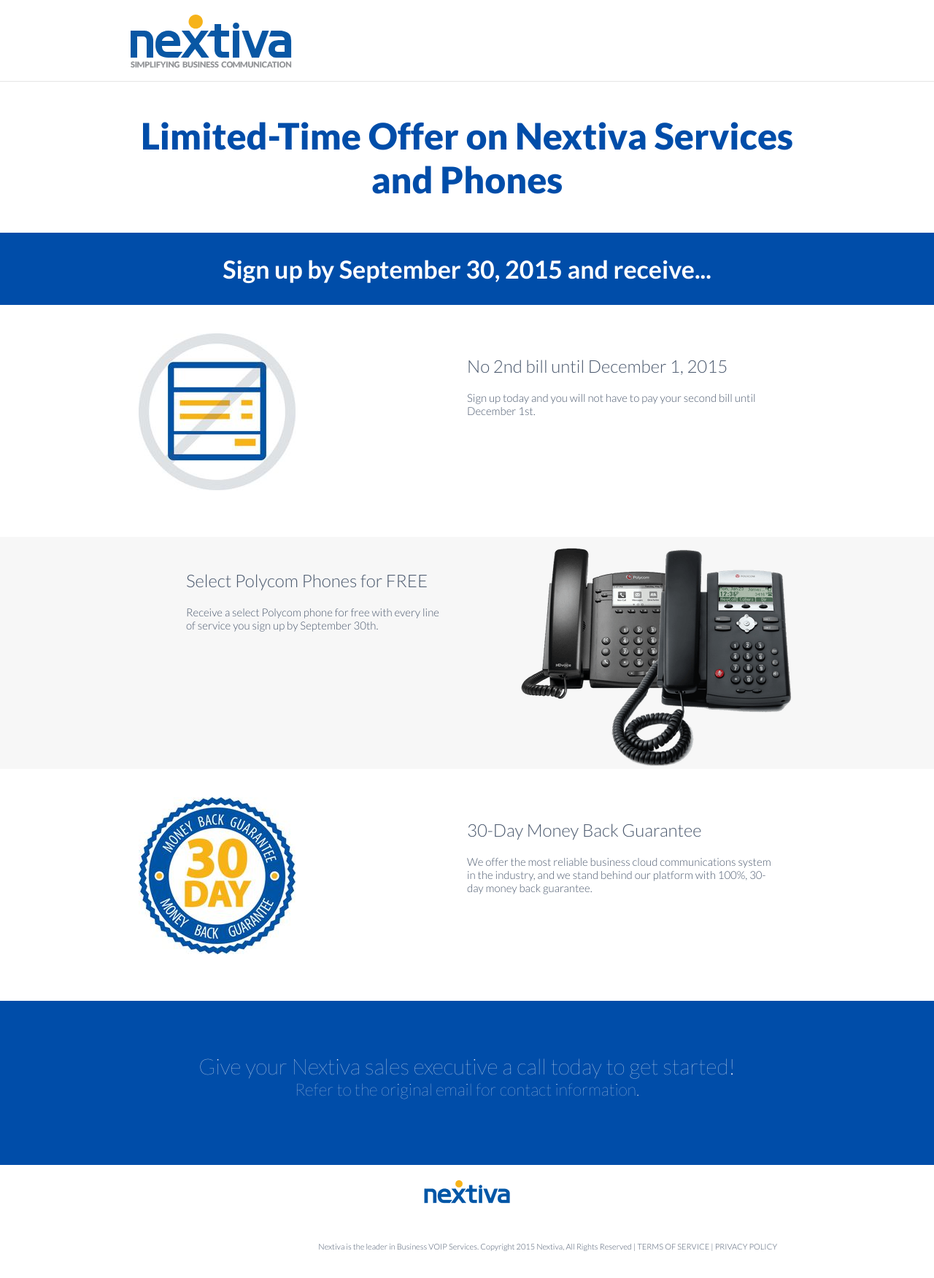
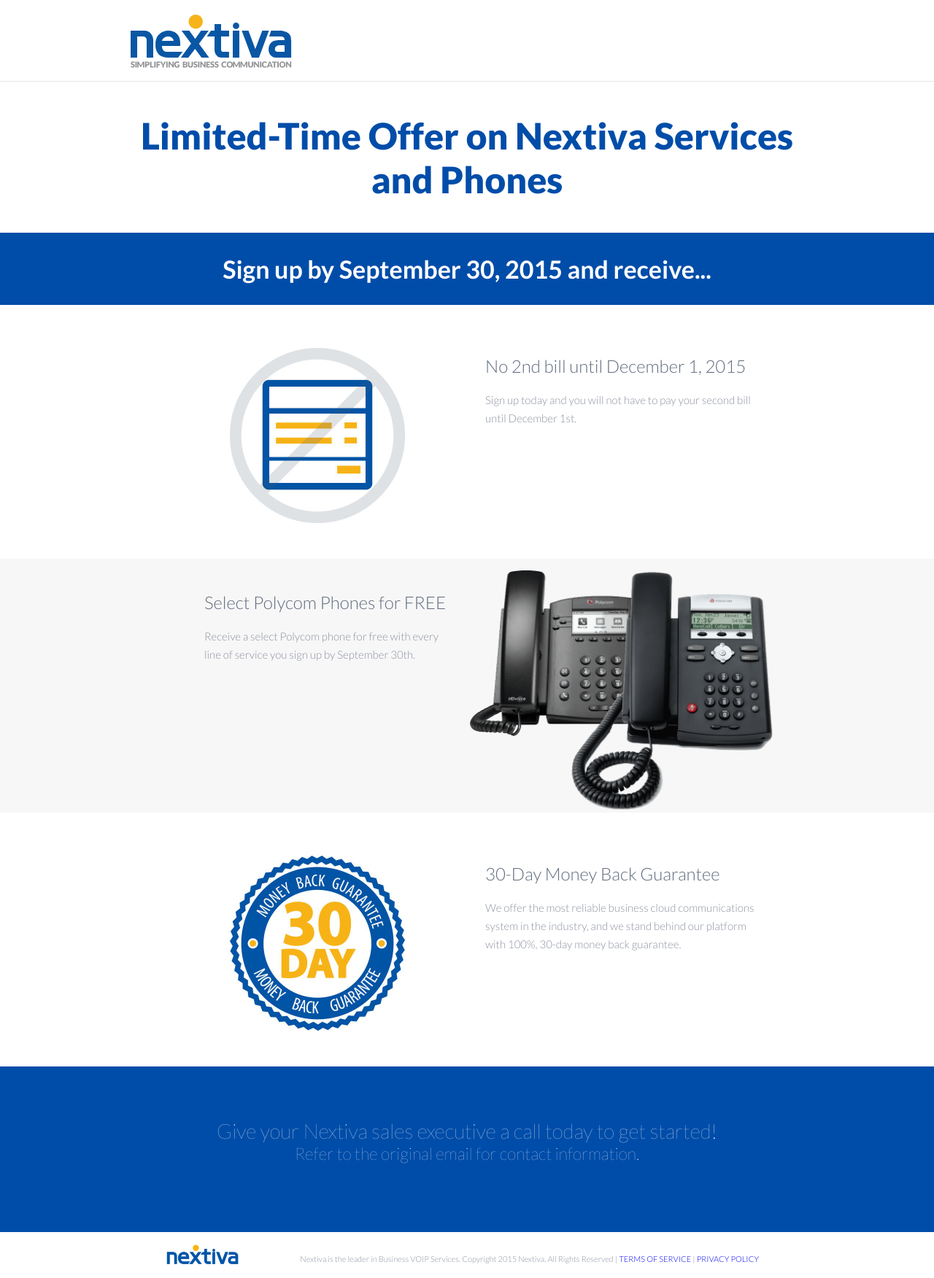
Before and after one commit to BluestarNEO/BluestarNEO.github.io, a Jekyll site: the page built from nextiva/index.html, in a window 1280 px wide. Shown: the whole page at 73% size. Built offline with Jekyll 4.4.1, drawn with Linux system fonts in a browser that asks for light colours; nearby versions of some CDN libraries; before the commit the page ends 1725 px from its top, so only the background shows below that.

Commit message:
add retouches and edits for Nextiva page

```diff
--- a/nextiva/css/style.css
+++ b/nextiva/css/style.css
@@ -5,32 +5,49 @@
 @font-face{font-family:'Lato';font-style:normal;font-weight:900;src:local('Lato Black'),local('Lato-Black'),url(http://www.nextiva.com/fonts/BVtM30trf7q_jfqYeHfjtA.woff) format('woff');}*/
 
 
+/****************************************
+  Default Styles
+  Colors: #4B596E (Dark Gray);
+*****************************************/
+
 html {
   box-sizing: border-box;
-    color: #4B596E;
-    font: 12pt 'Lato', Arial;
+  color: #8A919E;
+  font: 12pt "Lato", Arial;
   font-weight: 300;
-}
-
-*, *::before, *::after {
-    box-sizing: inherit;
-    color: inherit;
-    font: inherit;
 }
 
 a {
   text-decoration: none;
 }
 
+a:visited {
+  color: #8A919E;
+}
+
+p {
+  line-height: 18px;
+}
+
+/****************************************
+  Layout Styles
+  Mobile First Styles For Viewing Under 640px
+  Colors: #E5E5E5 (Light Gray), #F7F7F7 (Lighter Gray),
+          #004DA9 (Dark Blue), #FFF (White), #626C7F (Dark Gray)
+*****************************************/
+
+/*** Header Section ***/
+
 .logo-header {
   border-bottom: solid #E5E5E5 1px;
 }
 
 .main-logo {
+  margin: 0 0 10px 0;
   width: 150px;
-  margin: 0 0 10px 0;
-  transition: width 2s;
 }
+
+/*** Headlining Content Section ***/
 
 .main-headline {
   margin: 0 25px 0 25px;
@@ -39,35 +56,43 @@ a {
 
 .main-headline h1 {
   color: #004DA9;
+  font-size: 24px;
   font-weight: 900;
   text-align: center;
-  font-size: 24px;
-
 }
 
 .main-subheadline, .content-contact {
   background-color: #004DA9;
   color: #FFF;
+  padding: 1px;
   text-align: center;
-  padding: 1px;
 }
 
 .main-subheadline {
   font-weight: 700;
 }
 
+/*** Offers Section ****/
+
 .offers {
   text-align: center;
 }
 
-.offers h3, .content-contact h3 {
+.offers h3 {
+  color: #626C7F;
+  margin-bottom: 10px;
+  font-weight: 300;
+}
+
+.content-contact h3 {
   margin-bottom: 0;
 }
 
 .offer-img {
+  background-size: 125px 125px;
   height: 125px;
+  margin: 10px auto;
   width: 125px;
-  margin: 0 auto;
 }
 
 .img-1 {
@@ -91,13 +116,15 @@ a {
 }
 
 .offer-odd, .offer-even {
+  min-height: 225px;
   padding: 15px 0 15px 0;
-  min-height: 225px;
 }
 
 .offer-even {
   background-color: #F7F7F7;
 }
+
+/*** Contact Info Section ***/
 
 .content-contact {
   min-height: 175px;
@@ -105,22 +132,25 @@ a {
 
 .content-contact h3 {
   margin-top: 70px;
+  font-weight: 100;
 }
 
 .content-contact p {
   margin-top: 0;
 }
 
+/*** Footer Section ***/
+
 .main-footer {
   text-align: center;
-  margin: 0 auto;
 }
 
-.footer-logo-sm {
-  height: 75px;
-  width: 150px;
+.footer-logo {
   background-image: url("../images/small/nextiva_logo_2015-sm.png");
+  background-size: 125px 63px;
+  height: 63px;
   margin: 0 auto;
+  width: 125px;
 }
 
 .main-footer h5 {
@@ -128,7 +158,14 @@ a {
   margin: 0 25px 10px 25px;
 }
 
+/****************************************
+  Media Query Layout Styles: 640px - 1023px
+*****************************************/
+
 @media (min-width: 640px) {
+
+  /* Header Section */
+
   .logo {
     margin: 0 auto;
     width: 700px;
@@ -136,8 +173,9 @@ a {
 
   .main-logo {
     width: 165px;
-    transition: width 2s;
   }
+
+  /* Headlining Contenct Section */
 
   .headline, .offer, .main-footer-panel {
     margin: 0 auto;
@@ -152,14 +190,17 @@ a {
     font-size: 22px;
   }
 
+  /* Offers Section */
+
   .offers h3, .content-contact h3 {
     font-size: 18px;
   }
 
   .offer-img {
+    background-size: 175px 175px;
     height: 175px;
+    margin: 0 auto;
     width: 175px;
-  margin: 0 auto;
   }
 
   .img-1 {
@@ -174,22 +215,25 @@ a {
     background-image: url("../images/medium/30-day-back-md.jpg");
   }
 
+  /* Contact Info Section */
+
   .content-contact p {
     font-size: 14px;
   }
 
-  .main-footer-panel {
-    text-align: left;
-    overflow: hidden;
+  /* Footer Section */
+
+
 }
 
-  .main-footer-panel h5 {
-    float: right;
-    margin: 20px 0 0 0;
-  }
-}
+/****************************************
+  Media Query Layout Styles: >= 1024px
+*****************************************/
 
 @media (min-width: 1024px) {
+
+  /* Header Section */
+
   .logo {
     width: 1000px;
   }
@@ -198,7 +242,9 @@ a {
     width: 264px;
   }
 
-  .headline, .offer, .main-footer-panel {
+  /* Headlining Content Section */
+
+  .headline {
     width: 900px;
   }
 
@@ -210,40 +256,45 @@ a {
     font-size: 34px;
   }
 
+  /* Offers Section */
+
   .offers h3 {
+    font-size: 24px;
     padding-top: 30px;
-    font-size: 24px;
   }
 
   .offers p {
+    font-size: 15px;
+    line-height: 25px;
     margin-top: 20px;
-    font-size: 15px;
+  }
+
+  .offer, .main-footer-panel {
+    width: 850px;
   }
 
   .offer-odd, .offer-even {
-    min-height: 318px
+    min-height: 318px;
   }
 
   .offer-img.img-1, .offer-img.img-3 {
+    background-size: 240px 240px;
     float: left;
+    height: 240px;
+    margin-top: 20px;
+    margin-left: 100px;
+    width: 240px;
   }
 
   .offer-img.img-2 {
+    background-size: 425px 330px;
     float: right;
-  }
-
-  .offer-img.img-1, .offer-img.img-3 {
-    height: 215px;
-    width: 215px;
-  }
-
-  .offer-img.img-2 {
-    height: 300px;
-    width: 379px;
+    height: 330px;
+    width: 425px;
   }
 
   .img-1 {
-    background-image: url("../images/large/no-2nd-bill-lg.jpg")
+    background-image: url("../images/large/no-2nd-bill-lg.jpg");
   }
 
   .img-2 {
@@ -254,59 +305,53 @@ a {
     background-image: url("../images/large/30-day-back-lg.jpg");
   }
 
-  .offer-odd img{
-    float: left;
-    height: 215px;
-    padding-left: 150px;
-    margin-top: 10px;
-  }
-
   .offer-odd h3, .offer-odd p {
+    margin-left: 450px;
     text-align: left;
-    margin-left: 450px;
-  }
-
-  .offer-even img {
-    float: right;
-    height: 300px;
   }
 
   .offer-even h3 {
+    margin-left: 65px;
     margin-top: 0;
-    margin-left: 65px;
   }
 
   .offer-even p {
-    margin-left: 0;
     margin-left: 65px;
   }
 
   .offer-even h3, .offer-even p {
+    padding-right: 425px;
     text-align: left;
-    padding-right: 450px;
   }
+
+  /* Contact Info Section */
 
   .content-contact {
     min-height: 225px;
   }
 
   .content-contact h3 {
-    font-size: 30px;
+    font-size: 28px;
     font-weight: 100;
   }
 
   .content-contact p {
     font-size: 23px;
     font-weight: 100;
+    padding-top: 5px;
   }
 
-  .main-footer img {
-    height: 75px;
+  /* Footer Section */
+
+  .main-footer h5 {
+    font-size: 11px;
+    font-weight: 300;
+    margin: 0 25px 10px 25px;
+    padding-top: 30px;
+    text-align: right;
   }
 
-  .main-footer h5 {
-    padding-top: 30px;
-    font-size: 11px;
-    margin: 0 25px 10px 25px;
+  .footer-logo {
+    float: left;
   }
 }
--- a/nextiva/index.html
+++ b/nextiva/index.html
@@ -8,17 +8,16 @@ permalink: /nextiva/
       <meta charset="utf-8">
       <meta http-equiv="X-UA-Compatible" content="IE=edge">
       <title>Nextiva - Limited Time Offer</title>
-        <meta name="description" content="">
+      <meta name="description" content="Limited Time Offer on Nextiva Services and Phones">
       <meta name="viewport" content="width=device-width, initial-scale=1">
       <link rel="stylesheet" href="https://cdnjs.cloudflare.com/ajax/libs/normalize/3.0.3/normalize.min.css" type="text/css">
       <link rel="stylesheet" href="https://fonts.googleapis.com/css?family=Lato:400,100,300,700,900" type="text/css">
       <link rel="stylesheet" href="css/style.css" type="text/css">
-        <link rel="shortcut icon" href="http://www.binarylunchbox.com/nextiva/favicon.ico" />
   </head>
   <body>
     <header class="logo-header">
       <div class="logo">
-          <img src="images/Nextiva-Logo.svg" class="main-logo">
+        <a href="http://www.nextiva.com"><img src="images/Nextiva-Logo.svg" class="main-logo"></a>
       </div>
     </header>
     <div class="main-headline">
@@ -64,7 +63,9 @@ permalink: /nextiva/
     </div>
     <footer class="main-footer">
       <div class="main-footer-panel">
-          <div class="footer-logo-sm"></div>
+        <a href="http://www.nextiva.com">
+          <div class="footer-logo"></div>
+        </a>
         <h5 class="footer-info">Nextiva is the leader in Business VOIP Services. Copyright 2015 Nextiva, All Rights Reserved | <a href="http://www.nextiva.com/terms-and-conditions.html">TERMS OF SERVICE</a> | <a href="http://www.nextiva.com/downloads/NextivaPrivacyPolicy.pdf">PRIVACY POLICY</a></h5>
       </div>
     </footer>
```
Also changed, not shown: nextiva/images/30-Day-Back.jpg (deleted), nextiva/images/Nextiva_Logo_2015.png (deleted), nextiva/images/No-2nd-bill.jpg (deleted), nextiva/images/Select-Polycom-Phones.png (deleted), nextiva/images/large/30-day-back-lg.jpg, nextiva/images/large/no-2nd-bill-lg.jpg, nextiva/images/large/select-polycom-phones-lg.png, nextiva/images/medium/30-day-back-md.jpg, nextiva/images/medium/nextiva_logo_2015-md.png (added), nextiva/images/medium/no-2nd-bill-md.jpg, nextiva/images/medium/select-polycom-phones-md.png, nextiva/images/small/30-day-back-sm.jpg, nextiva/images/small/nextiva_logo_2015-sm.png, nextiva/images/small/no-2nd-bill-sm.jpg. Lines whose indentation alone changed are shown as unchanged.
